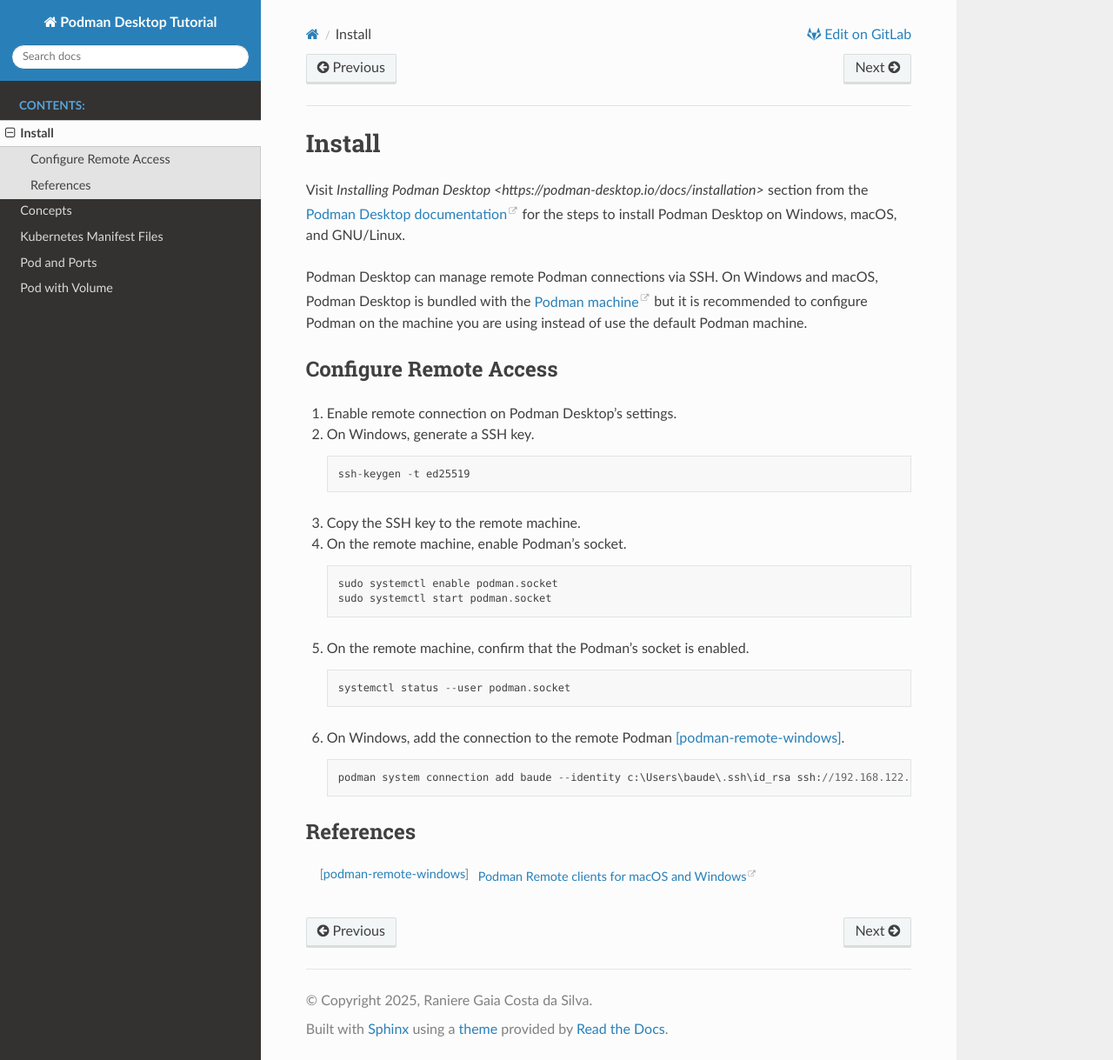
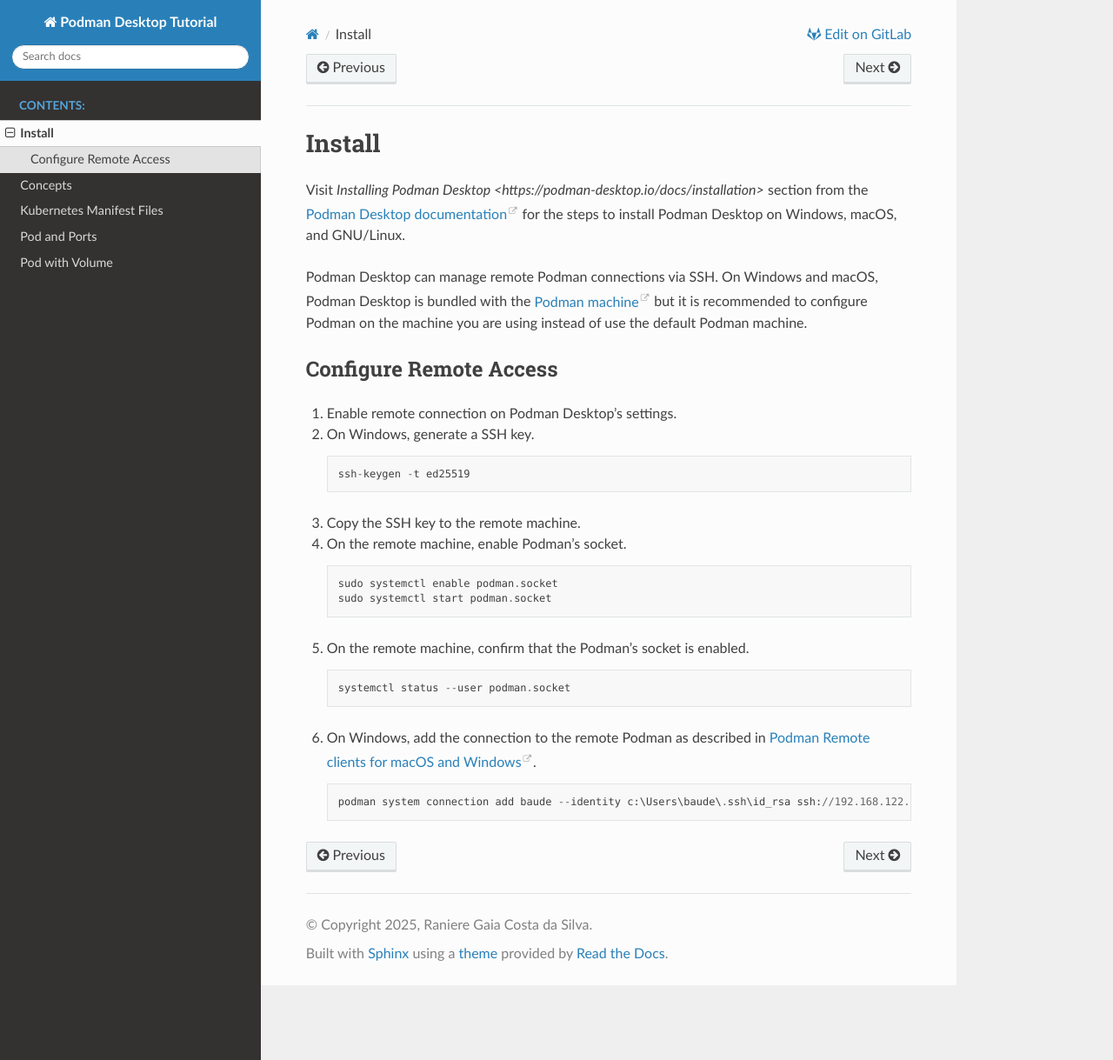
Before and after one commit to rgaiacs/rse-podman-tutorial, a Sphinx documentation site: the page built from source/install.rst, in a window 1280 px wide and 1219 px high. Shown: the whole window at 87% size. Built offline with Sphinx 7.4.7 and the Read the Docs theme 3.1.0, drawn with Linux system fonts in a browser that asks for light colours.

Commit message:
Remove reference

```diff
--- a/source/install.rst
+++ b/source/install.rst
@@ -23,11 +23,6 @@ Configure Remote Access
 
     systemctl status --user podman.socket
 
-6. On Windows, add the connection to the remote Podman [podman-remote-windows]_. ::
+6. On Windows, add the connection to the remote Podman as described in `Podman Remote clients for macOS and Windows <https://github.com/containers/podman/blob/main/docs/tutorials/mac_win_client.md>`_. ::
 
     podman system connection add baude --identity c:\Users\baude\.ssh\id_rsa ssh://192.168.122.1/run/user/1000/podman/podman.sock
-
-References
-----------
-
-.. [podman-remote-windows] `Podman Remote clients for macOS and Windows <https://github.com/containers/podman/blob/main/docs/tutorials/mac_win_client.md>`_
```
